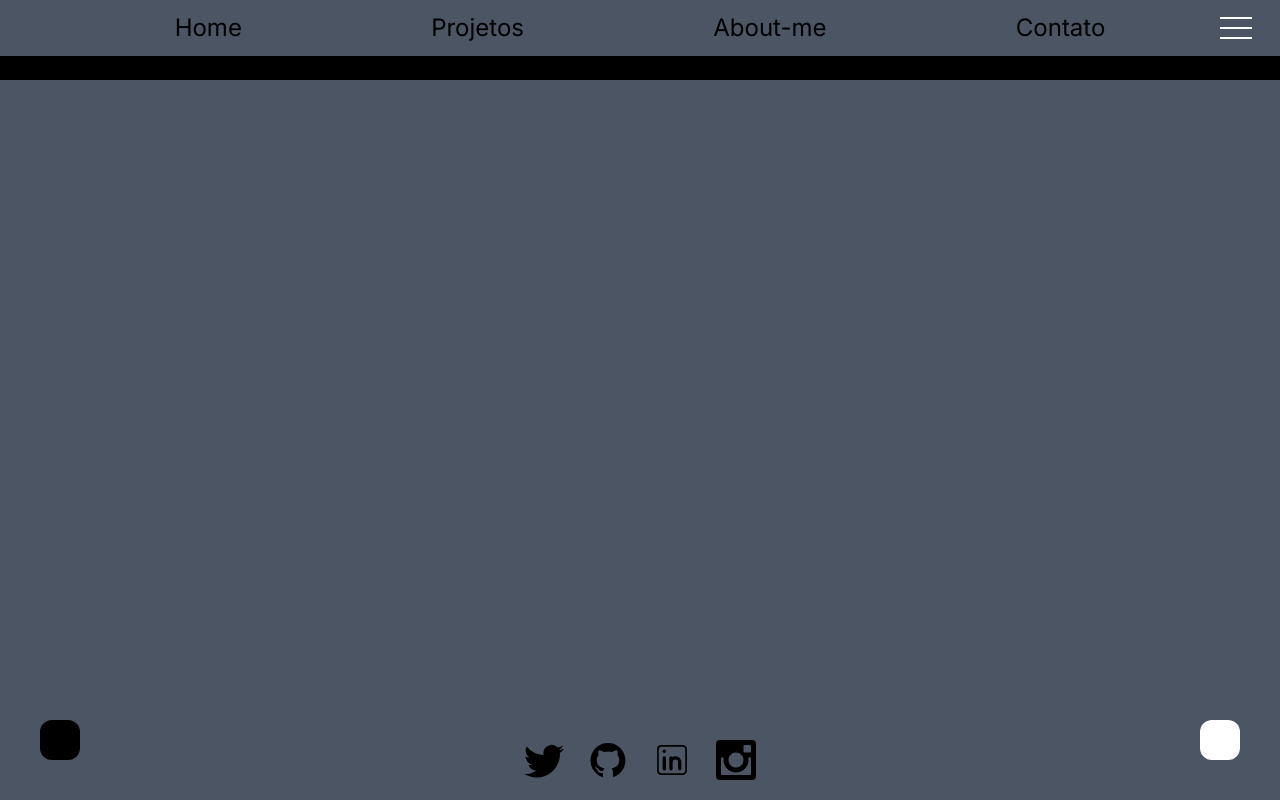
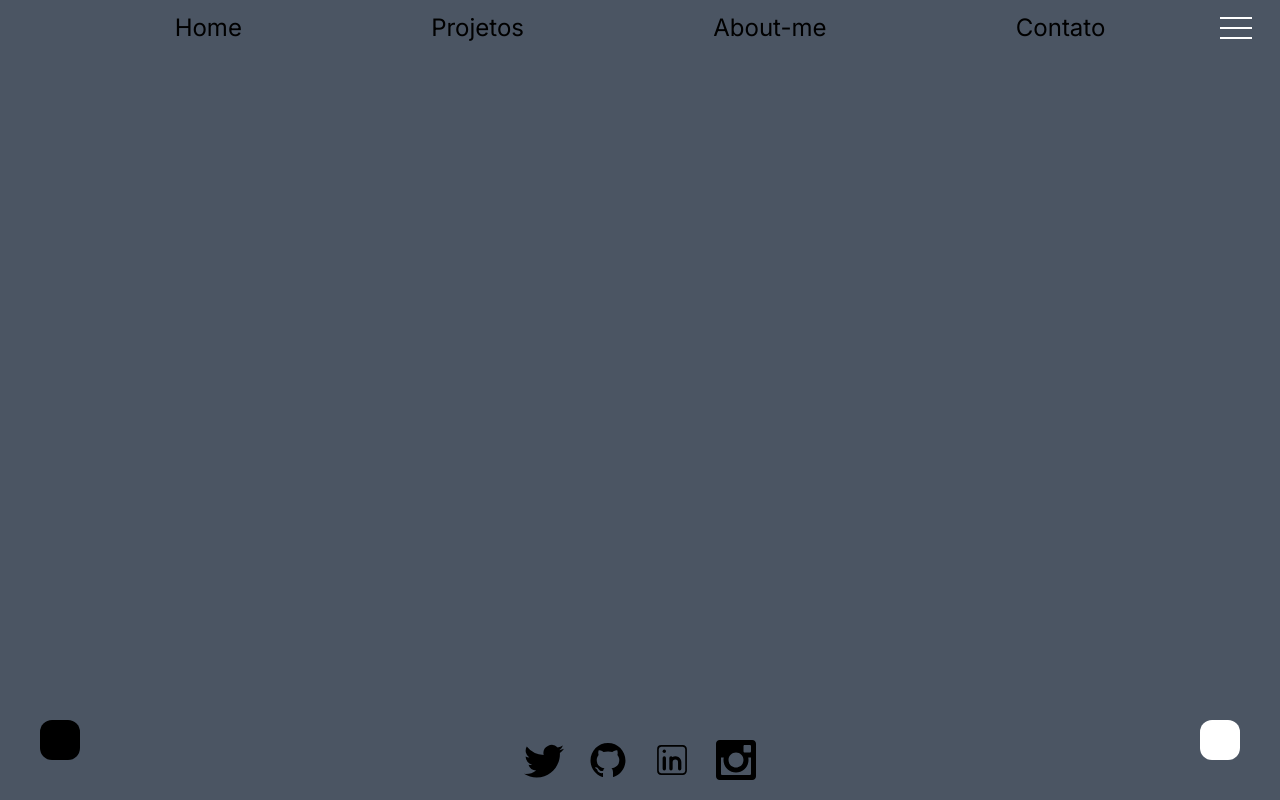
Before and after one commit to VitalsonLorran/about-me, a Next.js app: page / in a window 1280 px wide. Built offline with nearby package versions, Linux system fonts and the light colour scheme.

Commit message:
Ainda sem sucesso
Ainda nao consegui mexer bem com o Routers do Next.JS

```diff
--- a/src/app/page.tsx
+++ b/src/app/page.tsx
@@ -5,7 +5,7 @@ import { Footer } from "@/components/Footer";
 import { Navigation } from "@/components/Navigation";
 import Contato from "../../pages/api/Contato";
 import { Router } from "next/router";
-
+import { Rotas } from "@/components/Rotas";
 
 export default function Home() {
   return (
@@ -15,7 +15,8 @@ export default function Home() {
       <Navigation />
       <div className="h-14"></div>
       <div className="max-w-screen-xl m-auto bg-black">
-        Aqui vão as rotas
+
+
       </div>
       <BoxRotate color={"bg-black"}
       className ="absolute bottom-0 mb-10 ml-10"
--- /dev/null
+++ b/src/components/Rotas.tsx
@@ -0,0 +1,9 @@
+import { Component } from "react"
+
+
+
+export const Rotas = (props: Component) => {
+    return (
+        {props}
+    )
+}
```
Also changed, not shown: src/components/Navigation.tsx (+5 -2 lines).
